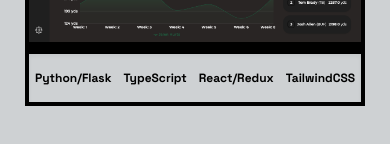
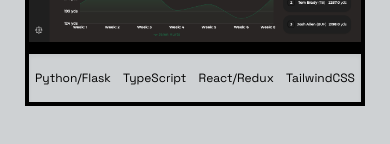
Before and after one commit to CharlesCarr/charlie-portfolio, a Next.js app: page / in a window 390 px wide. Shown: the part 1412-1556 px from the top of the page. Built offline with nearby package versions, Linux system fonts and the light colour scheme.

Commit message:
fix: font weight for tech stack on project component

```diff
--- a/components/Project.tsx
+++ b/components/Project.tsx
@@ -51,7 +51,7 @@
         </div>
         <ul className="w-full sm:w-[360px] h-14 md:h-1/4 md:w-[400px] lg:w-full flex justify-around items-center  border-4 border-black dark:border-gray-200 shadow-inner">
           {tech.map((t: string) => (
-            <li className="font-bold text-xs sm:text-sm lg:text-base xl:text-lg tracking-normal lg:tracking-wide">
+            <li className="font-normal sm:font-bold text-xs sm:text-sm lg:text-base xl:text-lg tracking-normal lg:tracking-wide">
               {t}
             </li>
           ))}
```
